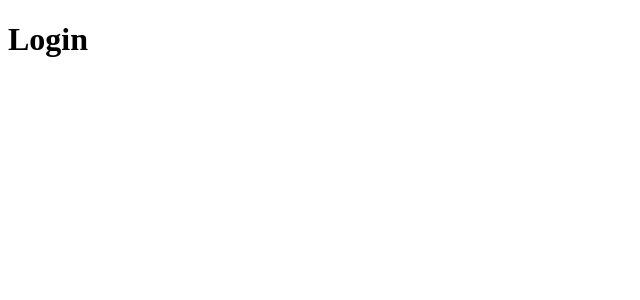
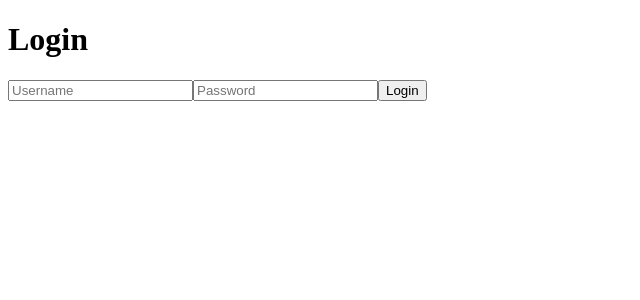
Before and after one commit to dydals3440/github-test, a React (Vite) app: page / in a window 1280 px wide. Shown: the top 300 px of the page, without its empty margins (0-640 px from the left). Built offline with nearby package versions, Linux system fonts and the light colour scheme.

Commit message:
feet(web): Login Form

```diff
--- a/src/App.tsx
+++ b/src/App.tsx
@@ -2,6 +2,11 @@
   return (
     <div>
       <h1>Login</h1>
+      <form>
+        <input type='text' placeholder='Username' />
+        <input type='password' placeholder='Password' />
+        <button type='submit'>Login</button>
+      </form>
     </div>
   );
 }
```
